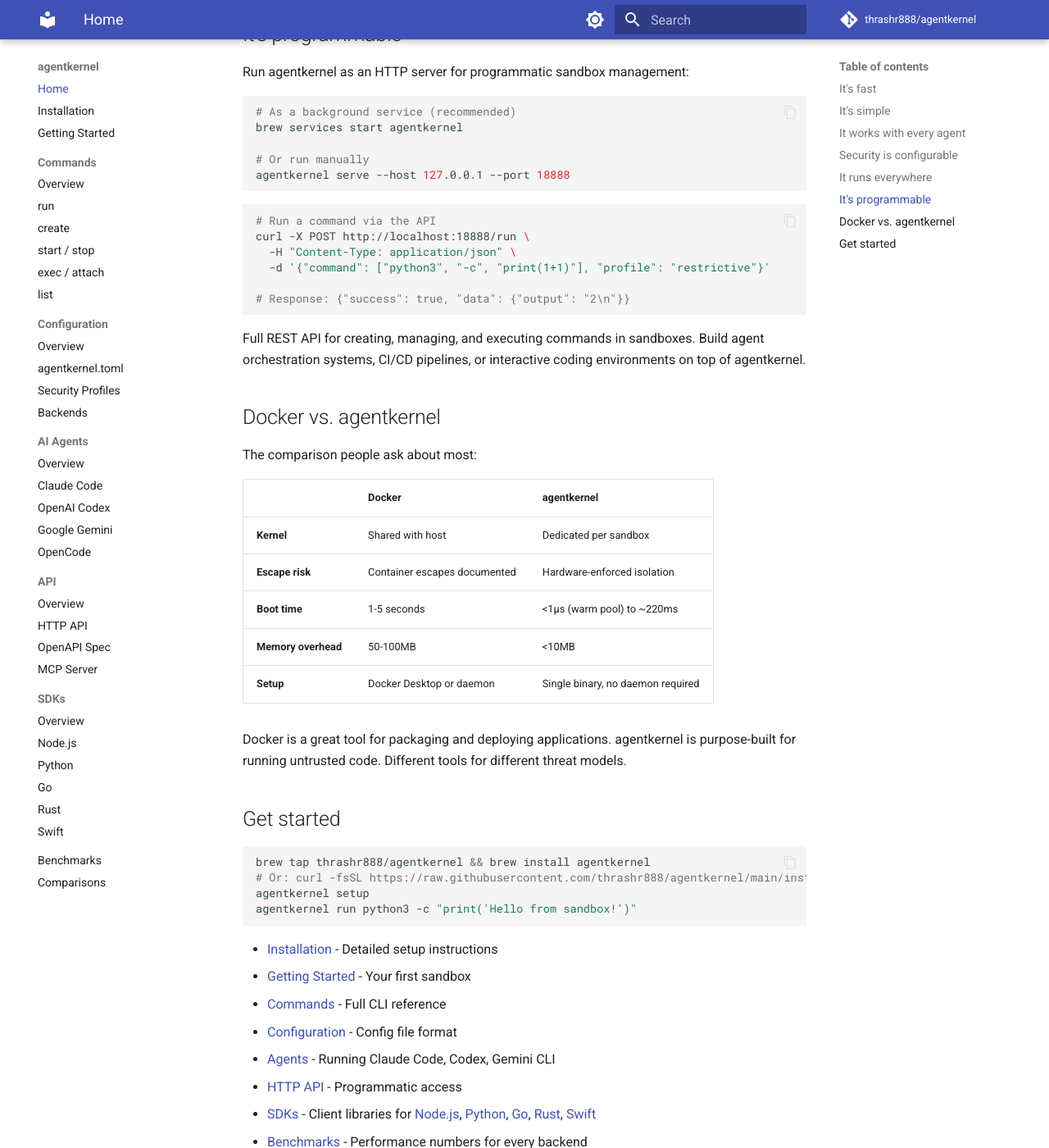
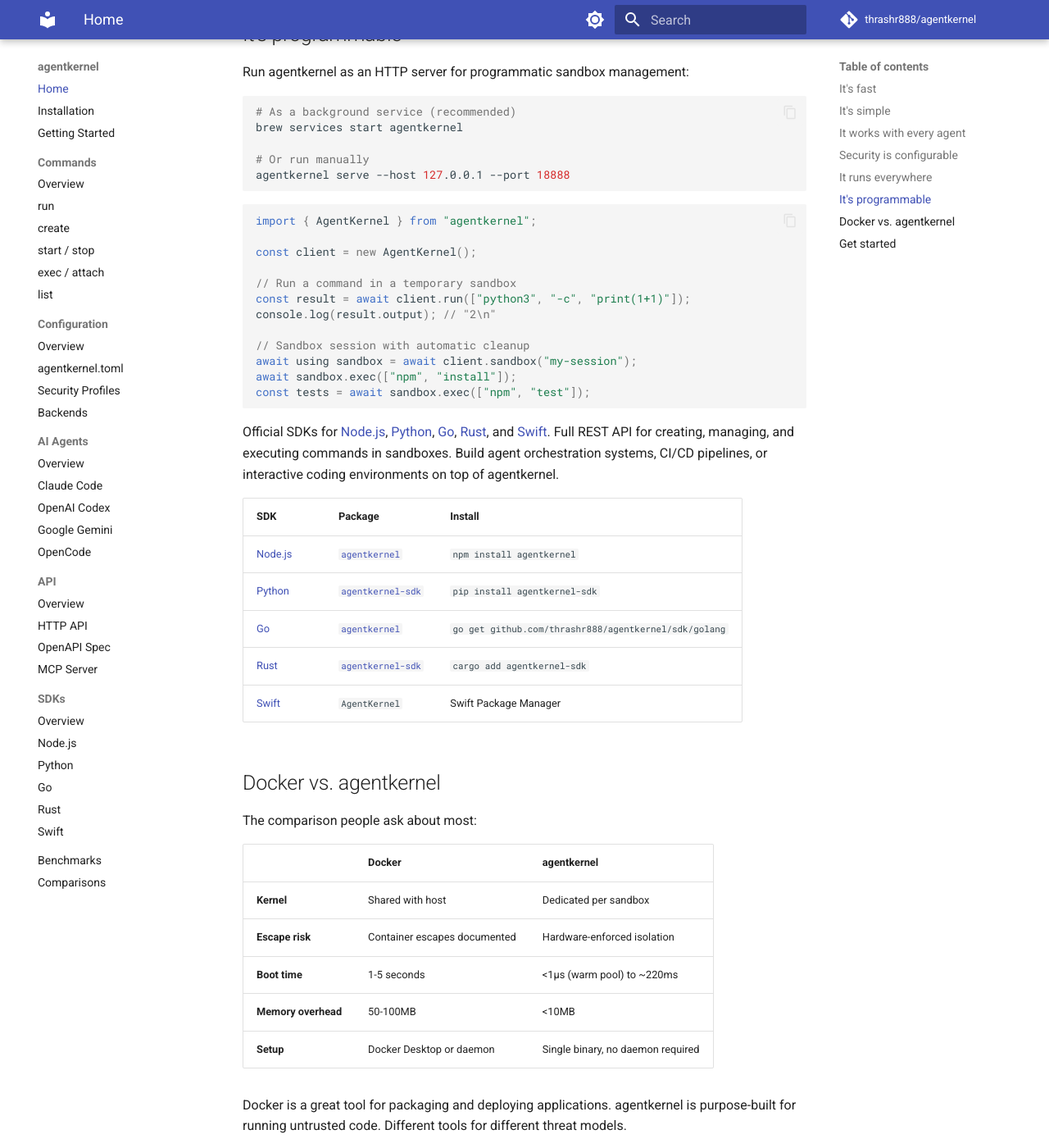
Before and after one commit to thrashr888/agentkernel, an MkDocs documentation site: the page built from docs/index.md, in a window 1280 px wide and 1400 px high, scrolled down 3080 px. Shown: the whole window at 82% size. Built offline with MkDocs 1.6.1 and Material for MkDocs 9.7.7, drawn with Linux system fonts in a browser that asks for light colours; comment, search, counter and statistics services are not loaded.

Commit message:
docs: add SDK links and TypeScript example to docs home and README
Both docs/index.md and README.md now show:
- SDK table with links to package registries and doc guides
- TypeScript example showing run + sandbox session usage

README SDK section simplified from 5 separate language snippets to
one TypeScript example with links to per-language guides.

Co-Authored-By: Claude Opus 4.5 <noreply@anthropic.com>

````diff
--- a/docs/index.md
+++ b/docs/index.md
@@ -112,16 +112,30 @@ brew services start agentkernel
 agentkernel serve --host 127.0.0.1 --port 18888
 ```
 
-```bash
-# Run a command via the API
-curl -X POST http://localhost:18888/run \
-  -H "Content-Type: application/json" \
-  -d '{"command": ["python3", "-c", "print(1+1)"], "profile": "restrictive"}'
+```typescript
+import { AgentKernel } from "agentkernel";
 
-# Response: {"success": true, "data": {"output": "2\n"}}
+const client = new AgentKernel();
+
+// Run a command in a temporary sandbox
+const result = await client.run(["python3", "-c", "print(1+1)"]);
+console.log(result.output); // "2\n"
+
+// Sandbox session with automatic cleanup
+await using sandbox = await client.sandbox("my-session");
+await sandbox.exec(["npm", "install"]);
+const tests = await sandbox.exec(["npm", "test"]);
 ```
 
-Full REST API for creating, managing, and executing commands in sandboxes. Build agent orchestration systems, CI/CD pipelines, or interactive coding environments on top of agentkernel.
+Official SDKs for [Node.js](sdk-nodejs.md), [Python](sdk-python.md), [Go](sdk-golang.md), [Rust](sdk-rust.md), and [Swift](sdk-swift.md). Full REST API for creating, managing, and executing commands in sandboxes. Build agent orchestration systems, CI/CD pipelines, or interactive coding environments on top of agentkernel.
+
+| SDK | Package | Install |
+|-----|---------|---------|
+| [Node.js](sdk-nodejs.md) | [`agentkernel`](https://www.npmjs.com/package/agentkernel) | `npm install agentkernel` |
+| [Python](sdk-python.md) | [`agentkernel-sdk`](https://pypi.org/project/agentkernel-sdk/) | `pip install agentkernel-sdk` |
+| [Go](sdk-golang.md) | [`agentkernel`](https://pkg.go.dev/github.com/thrashr888/agentkernel/sdk/golang) | `go get github.com/thrashr888/agentkernel/sdk/golang` |
+| [Rust](sdk-rust.md) | [`agentkernel-sdk`](https://crates.io/crates/agentkernel-sdk) | `cargo add agentkernel-sdk` |
+| [Swift](sdk-swift.md) | `AgentKernel` | Swift Package Manager |
 
 ## Docker vs. agentkernel
 
````
Also changed, not shown: README.md (+18 -35 lines).
